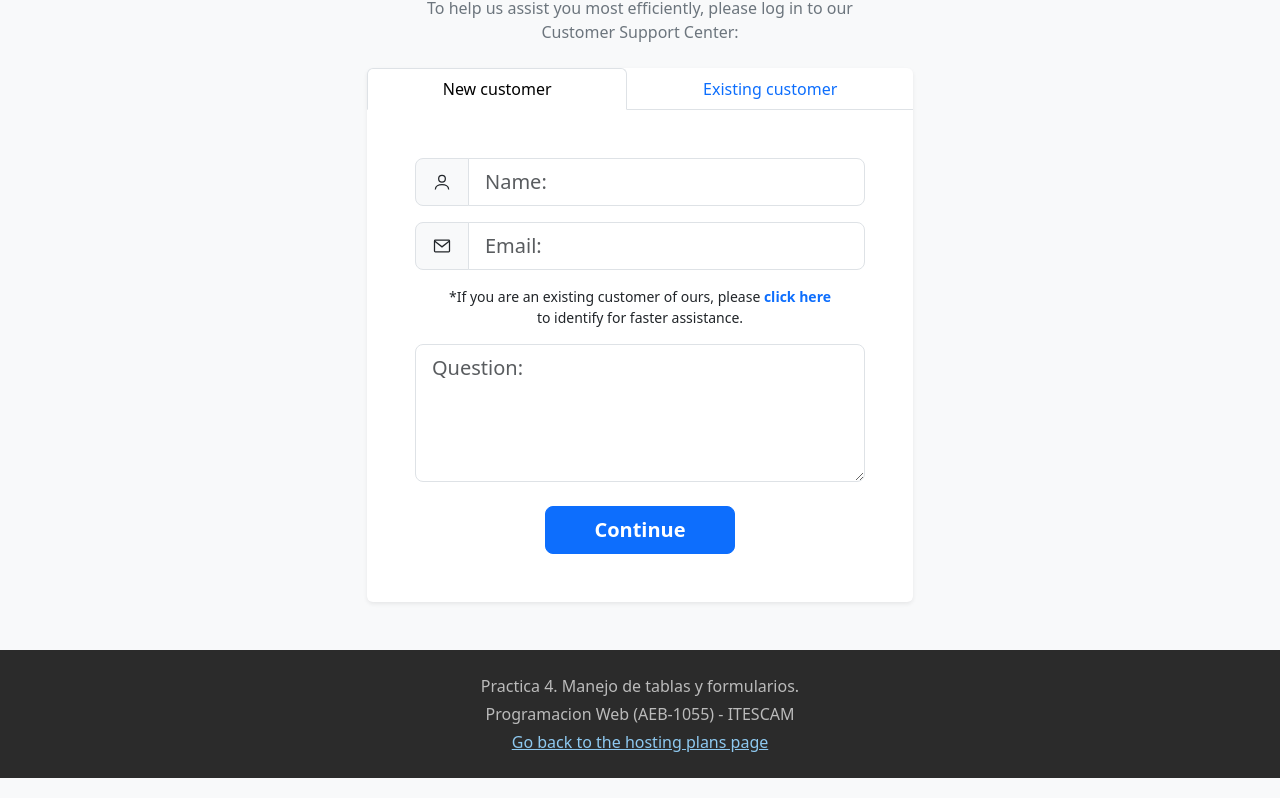
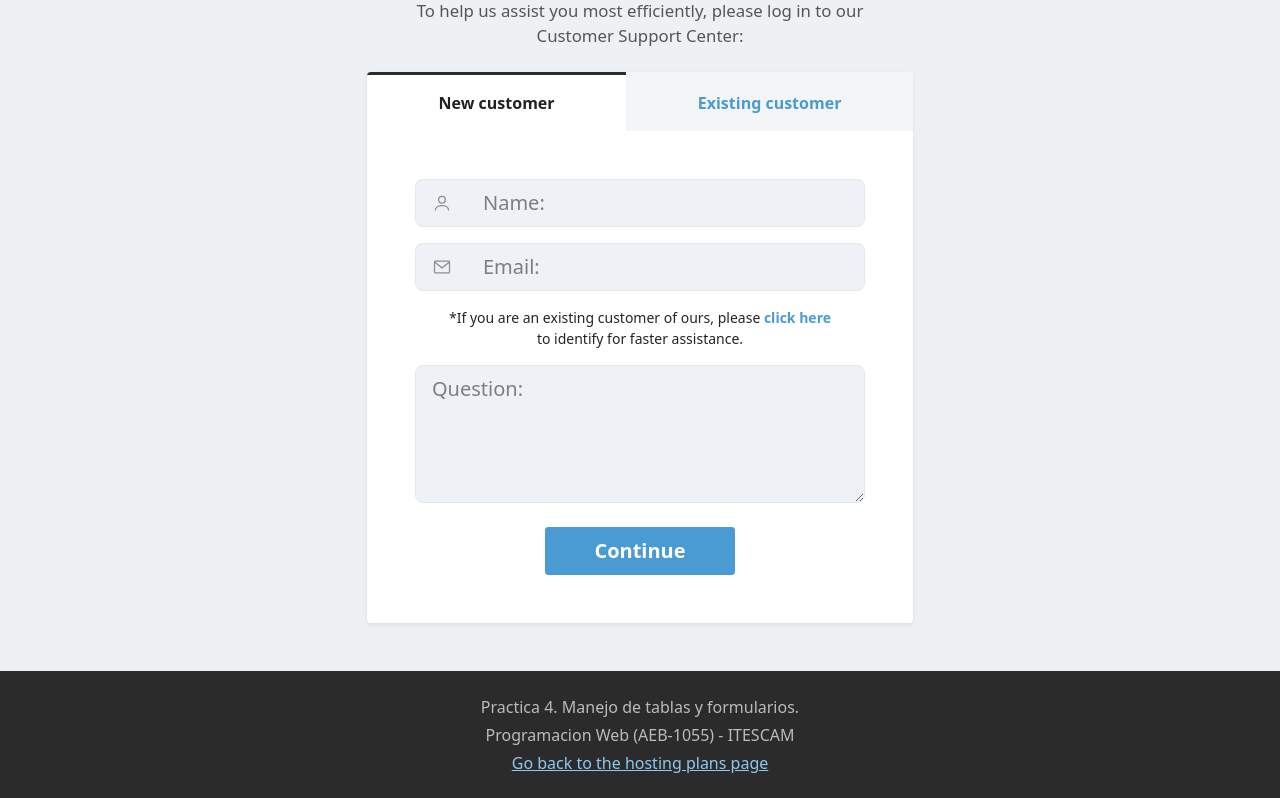
Before and after one commit to ckjosu/practica-2-html, a plain HTML site: page contacto.html in a window 1280 px wide. Shown: the part 164-962 px from the top of the page. Drawn offline with Linux system fonts and the light colour scheme.

Commit message:
Agrega estilos propios para parecerse al Customer Center

```diff
--- /dev/null
+++ b/contacto.css
@@ -0,0 +1,104 @@
+/* ==========================================================
+   Practica 4. Manejo de tablas y formularios
+   Estilos propios para contacto.html (se cargan despues de Bootstrap)
+   Equipo TacoCoders
+   ========================================================== */
+
+:root {
+  --cc-fondo: #eef1f4;
+  --cc-campo: #eef1f5;
+  --cc-azul: #4a9bd4;
+  --cc-azul-oscuro: #3a86bd;
+  --cc-titulo: #3d3d3d;
+}
+
+body {
+  background-color: var(--cc-fondo) !important;
+}
+
+/* Titulo y subtitulo */
+.cc-titulo {
+  color: var(--cc-titulo);
+  font-size: 2.6rem;
+}
+
+.cc-subtitulo {
+  color: #555;
+  font-size: 1.05rem;
+}
+
+/* Tarjeta */
+.cc-tarjeta {
+  border-radius: 4px;
+  overflow: hidden;
+}
+
+/* Pestanas */
+.cc-tarjeta .nav-tabs {
+  border-bottom: 1px solid #e1e4e8;
+}
+
+.cc-tarjeta .nav-tabs .nav-link {
+  border: none;
+  border-radius: 0;
+  background-color: #f4f5f7;
+  color: var(--cc-azul);
+  font-weight: 600;
+  padding: 1rem;
+  border-top: 3px solid transparent;
+}
+
+.cc-tarjeta .nav-tabs .nav-link:hover {
+  color: var(--cc-azul-oscuro);
+}
+
+.cc-tarjeta .nav-tabs .nav-link.active {
+  background-color: #ffffff;
+  color: #222222;
+  border-top: 3px solid #2b2b2b;
+}
+
+/* Campos grises sin borde, como en la imagen */
+.cc-tarjeta .input-group-text,
+.cc-tarjeta .form-control {
+  background-color: var(--cc-campo);
+  border: 1px solid #e3e7eb;
+  color: #333;
+}
+
+.cc-tarjeta .input-group-text {
+  border-right: none;
+  color: #8a8f95;
+}
+
+.cc-tarjeta .input-group .form-control {
+  border-left: none;
+}
+
+.cc-tarjeta .form-control::placeholder {
+  color: #7a7f85;
+}
+
+.cc-tarjeta .form-control:focus {
+  background-color: #ffffff;
+  border-color: var(--cc-azul);
+  box-shadow: 0 0 0 0.2rem rgba(74, 155, 212, 0.2);
+}
+
+/* Enlace "click here" */
+.cc-tarjeta a {
+  color: var(--cc-azul);
+}
+
+/* Boton azul claro */
+.cc-boton {
+  background-color: var(--cc-azul);
+  border-color: var(--cc-azul);
+  border-radius: 3px;
+}
+
+.cc-boton:hover,
+.cc-boton:focus {
+  background-color: var(--cc-azul-oscuro);
+  border-color: var(--cc-azul-oscuro);
+}
--- a/contacto.html
+++ b/contacto.html
@@ -7,8 +7,9 @@
   <meta name="author" content="Erick Chi Calan">
   <title>Customer Center</title>
   <link rel="stylesheet" href="bootstrap/css/bootstrap.min.css">
+  <link rel="stylesheet" href="contacto.css">
 </head>
-<body class="bg-light">
+<body>
 
   <!-- Menu superior con Bootstrap -->
   <nav class="navbar navbar-expand-lg navbar-dark" style="background-color: #2b2b2b;">
@@ -31,8 +32,8 @@
 
   <main class="container py-5">
     <div class="text-center mb-4">
-      <h1 class="fw-bold">Customer Center</h1>
-      <p class="text-secondary">
+      <h1 class="fw-bold cc-titulo">Customer Center</h1>
+      <p class="cc-subtitulo">
         To help us assist you most efficiently, please log in to our<br>
         Customer Support Center:
       </p>
@@ -41,7 +42,7 @@
     <!-- Tarjeta con las dos pestanas -->
     <div class="row justify-content-center">
       <div class="col-12 col-md-8 col-lg-6">
-        <div class="card shadow-sm border-0">
+        <div class="card shadow-sm border-0 cc-tarjeta">
 
           <ul class="nav nav-tabs nav-fill" id="pestanas" role="tablist">
             <li class="nav-item" role="presentation">
@@ -98,7 +99,7 @@
                 </div>
 
                 <div class="text-center">
-                  <button type="submit" class="btn btn-primary btn-lg px-5 fw-bold">Continue</button>
+                  <button type="submit" class="btn cc-boton text-white btn-lg px-5 fw-bold">Continue</button>
                 </div>
 
               </form>
@@ -128,7 +129,7 @@
                 </div>
 
                 <div class="text-center">
-                  <button type="submit" class="btn btn-primary btn-lg px-5 fw-bold">Login To Support</button>
+                  <button type="submit" class="btn cc-boton text-white btn-lg px-5 fw-bold">Login To Support</button>
                 </div>
 
               </form>
```
